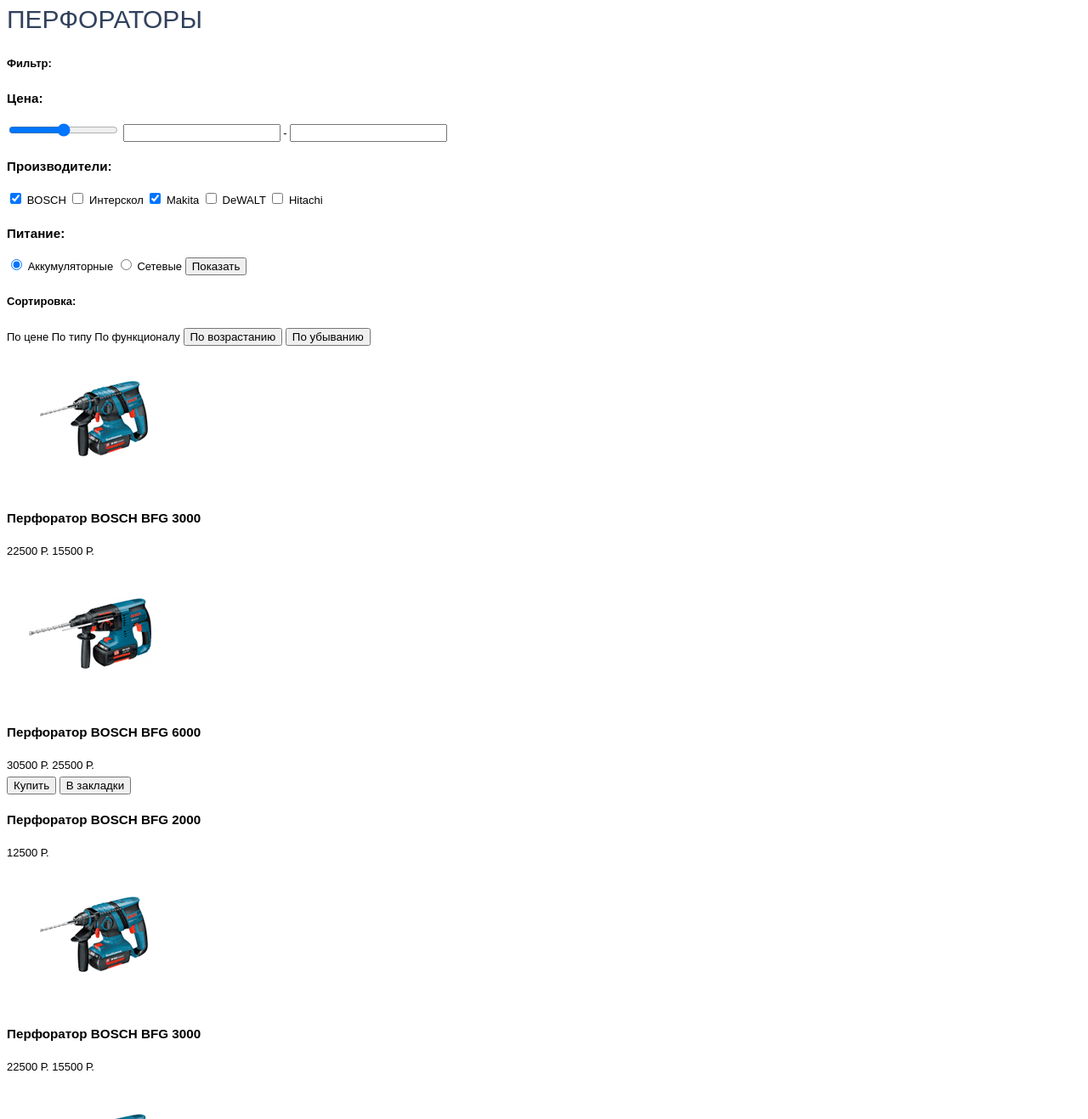
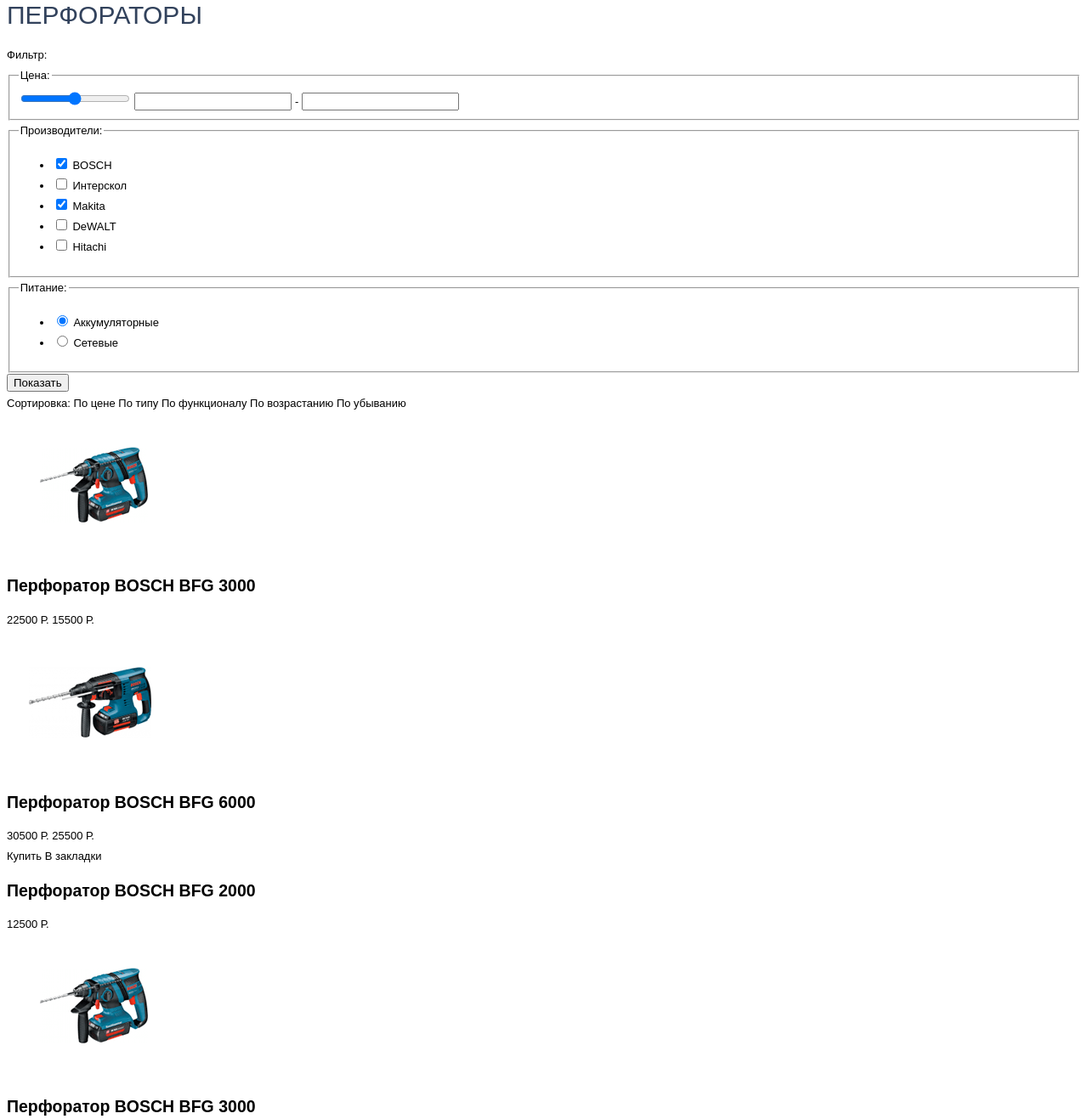
Before and after one commit to Swietlik19/341831-technomart, a plain HTML site: page catalog.html in a window 1280 px wide. Shown: the part 491-1808 px from the top of the page at 85% size. Drawn offline with Linux system fonts and the light colour scheme.

Commit message:
небольшие правки
немного поправила разметку, насмотревшись вебинар по сеткам..

```diff
--- a/catalog.html
+++ b/catalog.html
@@ -10,7 +10,7 @@
       <div class="main-header-top">
         <div class="container">
           <a class="logo" href="index.html">Техномарт</a>
-          <form class="main-header-search" action="https://echo.htmlacademy.ru" method="post">
+          <form class="main-header-search" action="https://echo.htmlacademy.ru" method="get">
             <input type="search" name="search" id="search-id" placeholder="Поиск:">
           </form>
           <a class="main-header-bookmarks" href="#">Закладки: 0</a>
@@ -74,52 +74,76 @@
         &#62;
         <a>Перфораторы</a>
       </div>
-      <h2 class="products-title">Перфораторы</h2>
+      <h1 class="products-title">Перфораторы</h1>
       <div class="products-catalog">
-        <h4 class="products-catalog-title">Фильтр:</h4>
+        <span class="products-catalog-title">Фильтр:</span>
         <form class="filters-form" action="https://echo.htmlacademy.ru" method="post">
-          <h3 class="form-title">Цена: </h3>
+          <fieldset>
+            <legend class="form-title">Цена: </legend>
             <div class="price-filter">
               <input type="range" min="1" max="40000" step="1" name="price-range">
               <input type="text" name="price-first" id="price-first-id">
-            <span>-</span>
+              <span class="form-dash">-</span>
               <input type="text" name="price-last" id="price-last-id">
             </div>
+          </fieldset>
 
-          <h3 class="form-title">Производители: </h3>
+          <fieldset>
+            <legend class="form-title">Производители: </legend>
+            <ul>
+              <li>
                 <input type="checkbox" name="checkbox-1" id="checkbox-1" checked>
                 <label for="checkbox-1">BOSCH</label>
+              </li>
+              <li>
                 <input type="checkbox" name="checkbox-2" id="checkbox-2">
                 <label for="checkbox-2">Интерскол</label>
+              </li>
+              <li>
                 <input type="checkbox" name="checkbox-3" id="checkbox-3" checked>
                 <label for="checkbox-3">Makita</label>
+              </li>
+              <li>
                 <input type="checkbox" name="checkbox-4" id="checkbox-4">
                 <label for="checkbox-4">DeWALT</label>
+              </li>
+              <li>
                 <input type="checkbox" name="checkbox-5" id="checkbox-5">
                 <label for="checkbox-5">Hitachi</label>
+              </li>
+            </ul>
+          </fieldset>
 
-          <h3 class="form-title">Питание:</h3>
+          <fieldset>
+            <legend class="form-title">Питание:</legend>
+            <ul>
+              <li>
                 <input type="radio" name="radio" id="radio-1" value="Аккумуляторные" checked>
                 <label for="radio-1">Аккумуляторные</label>
+              </li>
+              <li>
                 <input type="radio" name="radio" id="radio-2" value="Сетевые">
                 <label for="radio-2">Сетевые</label>
+              </li>
+            </ul>
+          </fieldset>
           <button class="btn" type="submit">Показать</button>
         </form>
 
         <section class="catalog">
           <div class="sorting">
-            <h4 class="products-catalog-title">Сортировка:</h4>
-            <span class="sorting-options">По цене</span>
-            <span class="sorting-options">По типу</span>
-            <span class="sorting-options">По функционалу</span>
-            <button class="sotring-btn-asc" type="button">По возрастанию</button>
-            <button class="sotring-btn-desc" type="button">По убыванию</button>
+            <span class="products-catalog-title">Сортировка:</span>
+            <a class="sorting-options">По цене</a>
+            <a class="sorting-options">По типу</a>
+            <a class="sorting-options">По функционалу</a>
+            <span class="sotring-btn-asc">По возрастанию</span>
+            <span class="sotring-btn-desc">По убыванию</span>
           </div>
           <article class="catalog-item">
             <div class="catalog-item-image">
               <img src="img/BOSCH-BFG-3000.png" width="218" height="166" alt="BOSCH BFG 3000">
             </div>
-            <h3 class="product-title">Перфоратор BOSCH BFG 3000</h3>
+            <h2 class="product-title">Перфоратор BOSCH BFG 3000</h2>
             <span class="old-price">22500 Р.</span>
             <span class="current-price">15500 Р.</span>
           </article>
@@ -127,21 +151,21 @@
             <div class="catalog-item-image">
               <img src="img/BOSCH-BFG-6000.png" width="218" height="166" alt="BOSCH BFG 6000">
             </div>
-            <h3 class="product-title">Перфоратор BOSCH BFG 6000</h3>
+            <h2 class="product-title">Перфоратор BOSCH BFG 6000</h2>
             <span class="old-price">30500 Р.</span>
             <span class="current-price">25500 Р.</span>
           </article>
           <article class="catalog-item">
-            <button class="btn order-btn" type="button">Купить</button>
-            <button class="btn bookmarks-btn" type="button">В закладки</button>
-            <h3 class="product-title">Перфоратор BOSCH BFG 2000</h3>
+            <a class="btn order-btn">Купить</a>
+            <a class="btn bookmarks-btn">В закладки</a>
+            <h2 class="product-title">Перфоратор BOSCH BFG 2000</h2>
             <span class="current-price">12500 Р.</span>
           </article>
           <article class="catalog-item">
             <div class="catalog-item-image">
               <img src="img/BOSCH-BFG-3000.png" width="218" height="166" alt="BOSCH BFG 3000">
             </div>
-            <h3 class="product-title">Перфоратор BOSCH BFG 3000</h3>
+            <h2 class="product-title">Перфоратор BOSCH BFG 3000</h2>
             <span class="old-price">22500 Р.</span>
             <span class="current-price">15500 Р.</span>
           </article>
@@ -149,7 +173,7 @@
             <div class="catalog-item-image">
               <img src="img/BOSCH-BFG-6000.png" width="218" height="166" alt="BOSCH BFG 6000">
             </div>
-            <h3 class="product-title">Перфоратор BOSCH BFG 6000</h3>
+            <h2 class="product-title">Перфоратор BOSCH BFG 6000</h2>
             <span class="old-price">30500 Р.</span>
             <span class="current-price">25500 Р.</span>
           </article>
@@ -157,14 +181,14 @@
             <div class="catalog-item-image">
               <img src="img/BOSCH-BFG-2000.png" width="218" height="166" alt="BOSCH BFG 2000">
             </div>
-            <h3 class="product-title">Перфоратор BOSCH BFG 2000</h3>
+            <h2 class="product-title">Перфоратор BOSCH BFG 2000</h2>
             <span class="current-price">12500 Р.</span>
           </article>
           <article class="catalog-item">
             <div class="catalog-item-image">
               <img src="img/BOSCH-BFG-3000.png" width="218" height="166" alt="BOSCH BFG 3000">
             </div>
-            <h3 class="product-title">Перфоратор BOSCH BFG 3000</h3>
+            <h2 class="product-title">Перфоратор BOSCH BFG 3000</h2>
             <span class="old-price">22500 Р.</span>
             <span class="current-price">15500 Р.</span>
           </article>
@@ -172,7 +196,7 @@
             <div class="catalog-item-image">
               <img src="img/BOSCH-BFG-6000.png" width="218" height="166" alt="BOSCH BFG 6000">
             </div>
-            <h3 class="product-title">Перфоратор BOSCH BFG 6000</h3>
+            <h2 class="product-title">Перфоратор BOSCH BFG 6000</h2>
             <span class="old-price">30500 Р.</span>
             <span class="current-price">25500 Р.</span>
           </article>
@@ -180,7 +204,7 @@
             <div class="catalog-item-image">
               <img src="img/BOSCH-BFG-2000.png" width="218" height="166" alt="BOSCH BFG 2000">
             </div>
-            <h3 class="product-title">Перфоратор BOSCH BFG 2000</h3>
+            <h2 class="product-title">Перфоратор BOSCH BFG 2000</h2>
             <span class="current-price">12500 Р.</span>
           </article>
           <div class="paginator">
```
Lines whose indentation alone changed are shown as unchanged.
